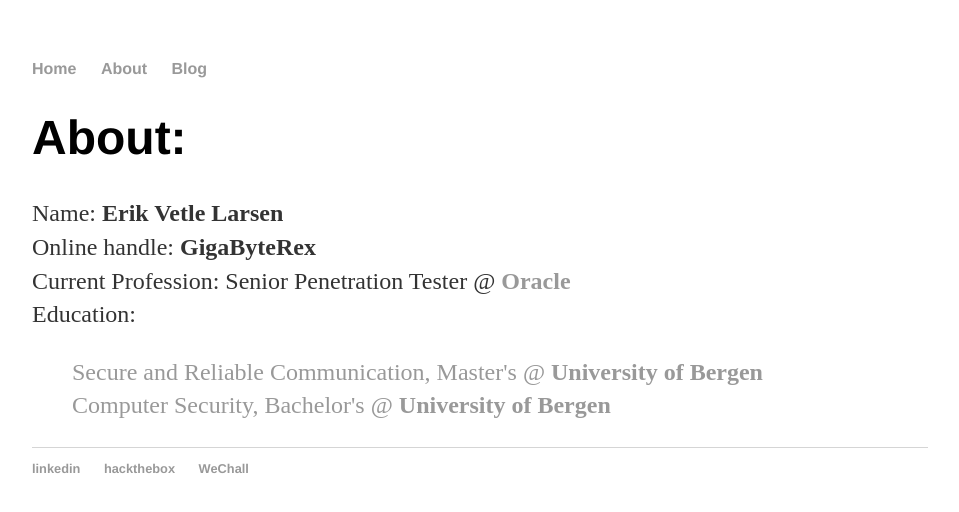
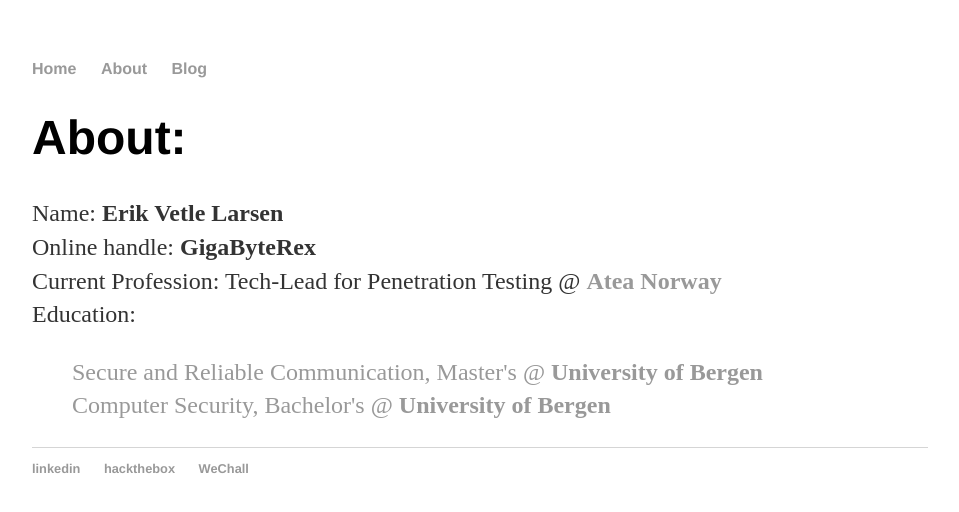
Before and after one commit to GigaByteRex/gigabyterex.github.io, a Jekyll site: the page built from about/index.html, in a window 1280 px wide. Shown: the top 512 px of the page, without its empty margins (160-1119 px from the left). Built offline with Jekyll 4.4.1, drawn with Linux system fonts in a browser that asks for light colours.

Commit message:
Update index.html with new workplace

```diff
--- a/about/index.html
+++ b/about/index.html
@@ -6,7 +6,7 @@ title: About GigaByteRex
 	<h1>About:</h1>
 	<p>Name: <b>Erik Vetle Larsen</b><br>
 	Online handle: <b>GigaByteRex</b><br>
-	Current Profession: Senior Penetration Tester @ <a href=https://www.oracle.com><b>Oracle</b></a><br>
+	Current Profession: Tech-Lead for Penetration Testing @ <a href=https://www.atea.no><b>Atea Norway</b></a><br>
 	Education: <br></p>
 	<p style="margin-left: 40px"><a href=https://www.uib.no/en/studies/MAMN-INF/SI>Secure and Reliable Communication, Master's @ <b>University of Bergen</b></a><br>
 	<a href=https://www.uib.no/en/studies/BAMN-DSIK>Computer Security, Bachelor's @ <b>University of Bergen</b></a></p>
```
